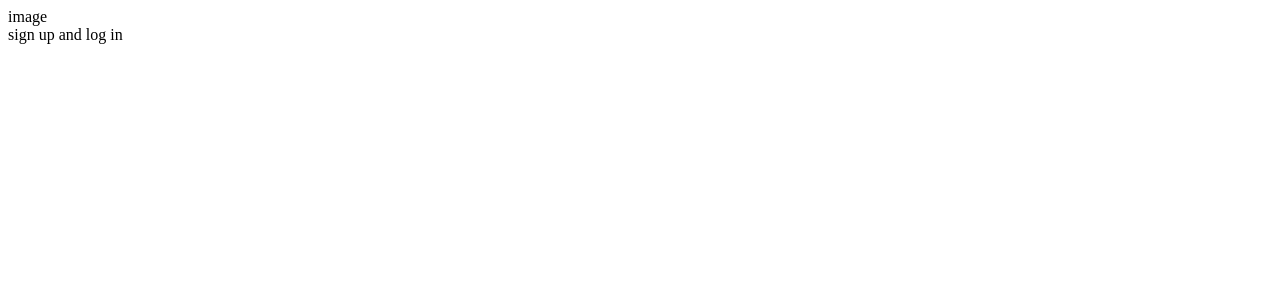
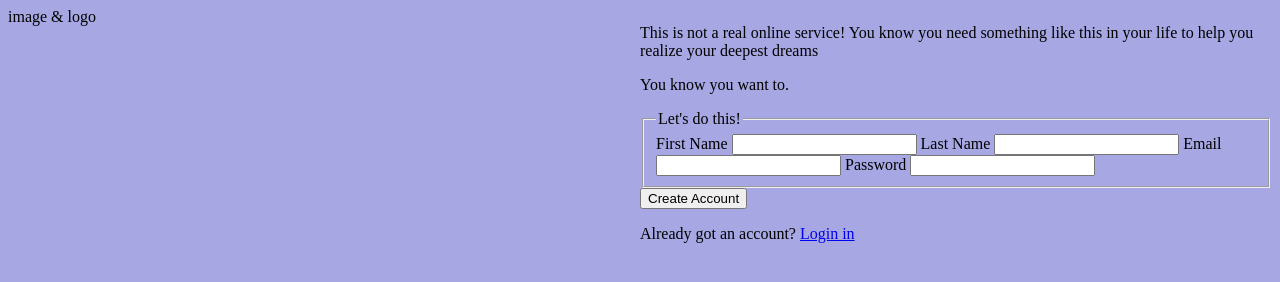
Before and after one commit to faisalfarooqqq/odin-sign-up-form, a plain HTML site: page index.html in a window 1280 px wide. Drawn offline with Linux system fonts and the light colour scheme.

Commit message:
template

```diff
--- a/index.html
+++ b/index.html
@@ -3,15 +3,51 @@
 <head>
     <meta charset="UTF-8">
     <meta name="viewport" content="width=device-width, initial-scale=1.0">
-    <title>Document</title>
+    <title>Odin Sign-up Form</title>
+    <link rel="stylesheet" href="styles.css">
+    <script src="app.js"></script>
 </head>
 <body>
     <div class="main">
-        <div>
-            image
+        <div class="mainItem">
+            image & logo
         </div>
-        <div>
-            sign up and log in
+        <div class="mainItem">
+            <section>
+                <p>This is not a real online service!
+                You know you need something like this in your life to help you
+                realize your deepest dreams
+                </p>
+                <p>You know you want to.</p>
+            </section>
+            <section>
+                <fieldset>
+                    <legend>Let's do this!</legend>
+                    <label for="firstname">First Name
+                        <input type="text">
+                    </label>
+                    <label for="">Last Name
+                        <input type="text">
+                    </label>
+                    <label for="">Email
+                        <input type="text">
+                    </label>Password
+                    <label for="">
+                        <input type="text">
+                    </label>
+
+                </fieldset>
+            </section>
+            <section>
+                <button>Create Account</button>
+                <div>
+                    <p>Already got an account? <a href="#">Login in</a> </p>
+
+                </div>
+
+            </section>
+
+
         </div>
 
     </div>
--- a/styles.css
+++ b/styles.css
@@ -0,0 +1,12 @@
+body{
+    background-color: rgb(167, 167, 228);
+}
+
+.main{
+    display: flex;
+    flex-direction: row;
+}
+
+.mainItem{
+    flex: 1;
+}
```
Also changed, not shown: app.js (added).
